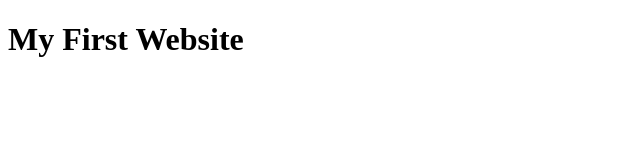
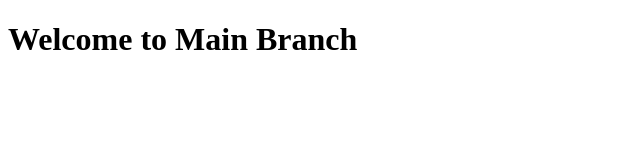
Before and after one commit to nandusripenneti/Git-Practical., a plain HTML site: page index.html in a window 1280 px wide. Shown: the whole page, without its empty margins (0-640 px from the left). Drawn offline with Linux system fonts and the light colour scheme.

Commit message:
Updated main heading

```diff
--- a/index.html
+++ b/index.html
@@ -4,6 +4,6 @@
     <title>My Website</title>
 </head>
 <body>
-    <h1>My First Website</h1>
+   <h1>Welcome to Main Branch</h1>
 </body>
 </html>
```
